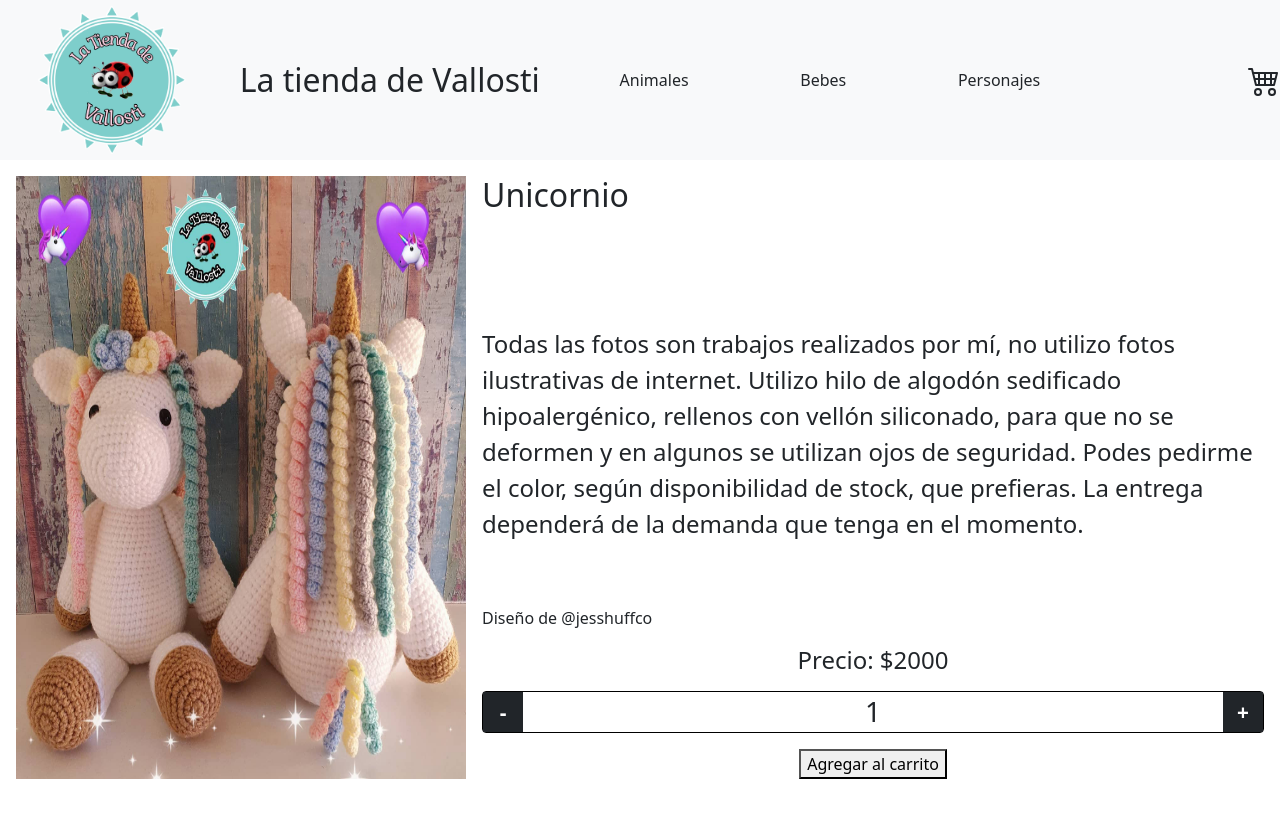
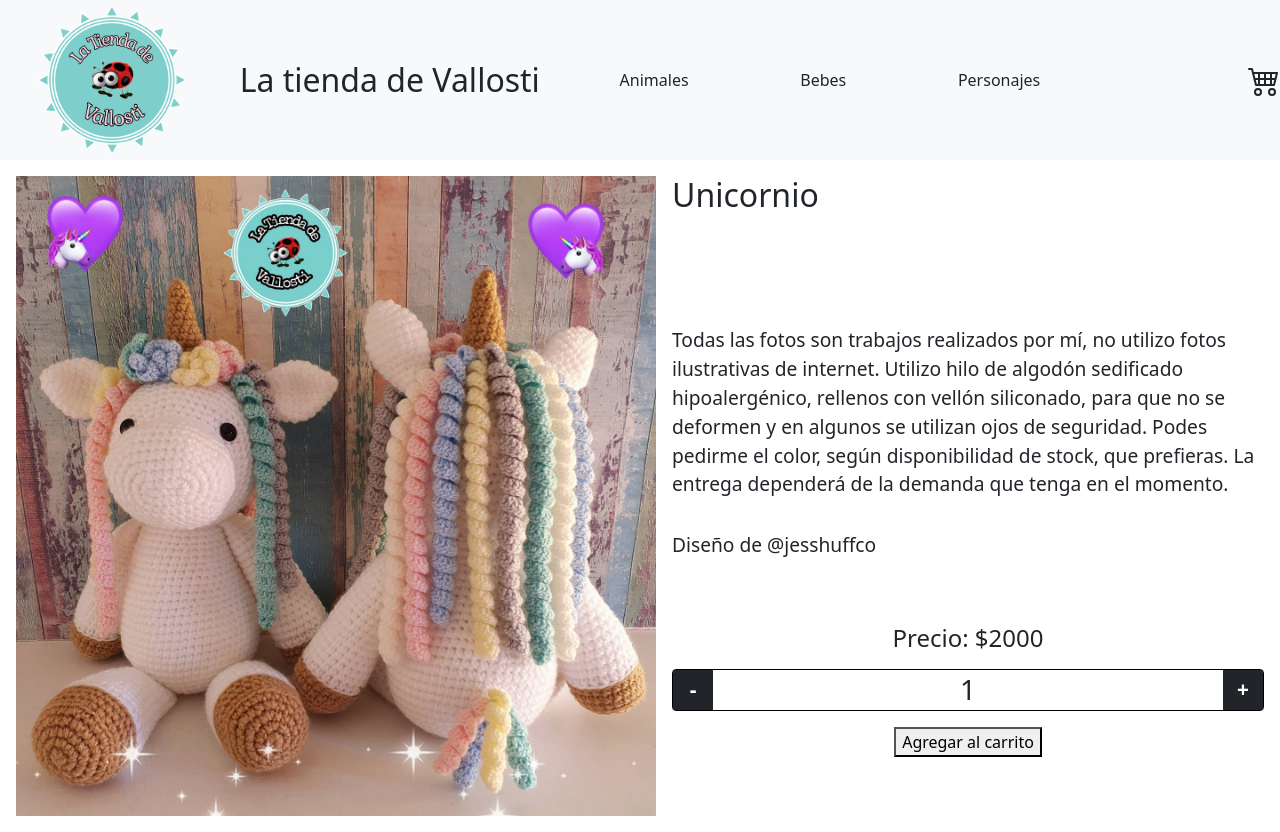
Before and after one commit to Nahirmm/latiendadevallosti, a React (Create React App) app: page /item/1 in a window 1280 px wide. Before the commit the page ends 800 px from the top, so only its background shows below. Built offline with nearby package versions, Linux system fonts and the light colour scheme.

Commit message:
pre entrega proyecto final

```diff
--- a/src/components/ItemDetailContainer/ItemDetail.css
+++ b/src/components/ItemDetailContainer/ItemDetail.css
@@ -5,14 +5,20 @@
 }
 
 .imgDetail {
-    width: 28.125rem;
+    width: 40rem;
+    height: 40rem;
     margin-right: 1rem;
 }
 
 .pDescripcionDetail {
     margin-top: 7rem;
+    margin-bottom: 2rem;
+    font-size: 1.2rem;
+}
+
+.pPatronDetail {
     margin-bottom: 4rem;
-    font-size: 1.5rem;
+    font-size: 1.2rem;
 }
 
 .precioDetail {
--- a/src/components/ItemDetailContainer/ItemDetail.jsx
+++ b/src/components/ItemDetailContainer/ItemDetail.jsx
@@ -10,7 +10,7 @@ function ItemDetail({ producto }) {
             <div>
                 <h2>{producto.nombre}</h2>
                 <p className='pDescripcionDetail'>{producto.descripcion}</p>
-                <p>{producto.patron}</p>
+                <p className='pPatronDetail'>{producto.patron}</p>
                 <h4 className='precioDetail'>Precio: ${producto.precio}</h4>
                 <ItemCount />
                 <div className='divButtonAgregarAlCarritoDetail'>
--- a/src/components/ItemListContainer/Item.jsx
+++ b/src/components/ItemListContainer/Item.jsx
@@ -16,7 +16,7 @@ function Item({ id, nombre, imagen, precio, stock }) {
                     <Card.Text className='pCardPrecio'>${precio}</Card.Text>
                     <ItemCount stock={stock}/>
                     <div className='divButtonCardItem'>
-                        <Link to={`item/${id}`}><Button variant="dark" className='buttonCardItem'>Detalle del producto</Button></Link>
+                        <Link to={`/item/${id}`}><Button variant="dark" className='buttonCardItem'>Detalle del producto</Button></Link>
                     </div>
                 </Card.Body>
             </Card>
--- a/src/components/ItemListContainer/ItemListContainer.jsx
+++ b/src/components/ItemListContainer/ItemListContainer.jsx
@@ -18,7 +18,7 @@ function ItemListContainer({ greeting }) {
         if (categoriaId) {
 
             getFetch
-        .then(resp => setProductos(resp => resp.filter(prod => prod.categoria === categoriaId)))
+        .then(answer => setProductos(answer.filter(prod => prod.categoria === categoriaId)))
         .catch(err => console.log(err))
         .finally(() => setLoading(false))
 
--- a/src/components/NavBar/NavBar.jsx
+++ b/src/components/NavBar/NavBar.jsx
@@ -11,9 +11,9 @@ function NavBar() {
         <div className='divNavBar'>
             <Link to={`/`}><img src={logo} alt="logo" className="logo" /></Link>
             <Link to={`/`} className='tituloNavBar'>La tienda de Vallosti</Link>
-            <NavLink to={`/categoria/animales`} className="navLinkNavBar">Animales</NavLink>
-            <NavLink to={`/categoria/bebes`} className="navLinkNavBar">Bebes</NavLink>
-            <NavLink to={`/categoria/personajes`} className="navLinkNavBar">Personajes</NavLink>
+            <NavLink to={`/categoria/Animales`} className="navLinkNavBar">Animales</NavLink>
+            <NavLink to={`/categoria/Bebes`} className="navLinkNavBar">Bebes</NavLink>
+            <NavLink to={`/categoria/Personajes`} className="navLinkNavBar">Personajes</NavLink>
             <Link to={`/cart`} className='cartNavBar'><CartWidget /></Link>
         </div>
     )
```
